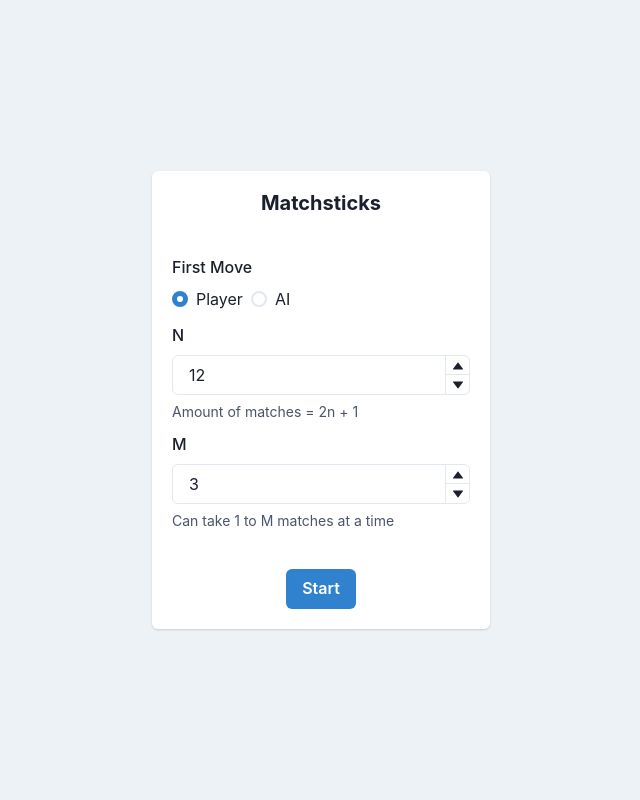
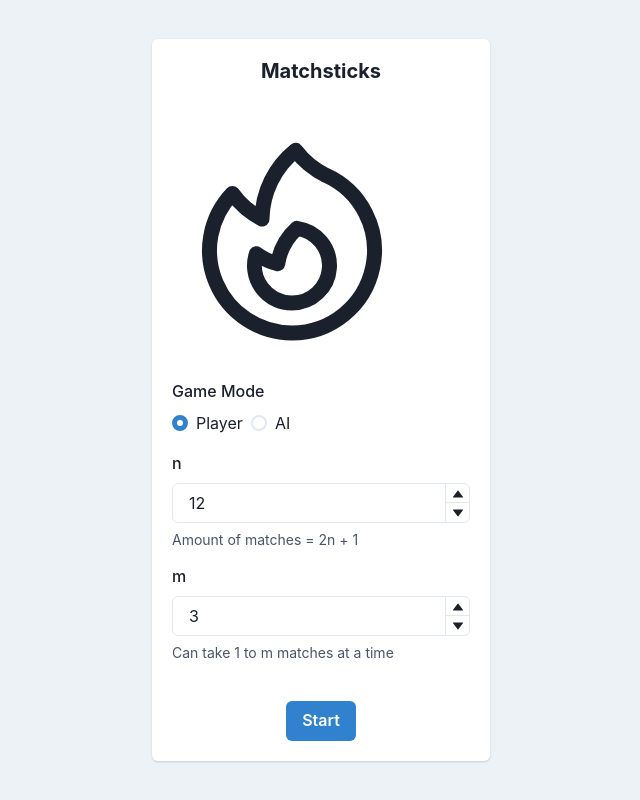
Before and after one commit to Anddrrew/sm-test-task, a React (Create React App) app: page / in a window 1280 px wide. Shown: the whole page, without its empty margins (319-959 px from the left). Built offline with nearby package versions, Linux system fonts and the light colour scheme.

Commit message:
Improved UI of StartCard

```diff
--- a/src/components/StartCard.tsx
+++ b/src/components/StartCard.tsx
@@ -4,6 +4,7 @@ import {
   CardBody,
   CardFooter,
   CardHeader,
+  Center,
   FormControl,
   FormHelperText,
   FormLabel,
@@ -19,14 +20,17 @@ import {
   Stack,
 } from '@chakra-ui/react';
 import { useGame } from '../providers/GameProvider';
-import { useState } from 'react';
+import { useEffect, useState } from 'react';
 import GameMode from '../types/GameMode';
+import { FireIcon } from '@heroicons/react/24/outline';
 
 export default function StartCard() {
   const { startGame } = useGame();
   const [mode, setMode] = useState(GameMode.PLAYER);
   const [n, setN] = useState(12);
   const [m, setM] = useState(3);
+
+  useEffect(() => setM(Math.min(2 * n + 1, m)), [n]);
 
   const handleStart = () => startGame(mode, n, m);
 
@@ -36,9 +40,12 @@ export default function StartCard() {
         <Heading size='md'>Matchsticks</Heading>
       </CardHeader>
       <CardBody>
-        <Stack gap={3}>
+        <Stack gap={4}>
+          <Center w='60'>
+            <FireIcon />
+          </Center>
           <FormControl>
-            <FormLabel>First Move</FormLabel>
+            <FormLabel>Game Mode</FormLabel>
             <RadioGroup value={mode} onChange={(v) => setMode(v as GameMode)}>
               <HStack>
                 <Radio value={GameMode.PLAYER}>Player</Radio>
@@ -48,7 +55,7 @@ export default function StartCard() {
           </FormControl>
 
           <FormControl>
-            <FormLabel>N</FormLabel>
+            <FormLabel>n</FormLabel>
             <NumberInput value={n} min={1} onChange={(v) => setN(Number(v))} isRequired>
               <NumberInputField />
               <NumberInputStepper>
@@ -60,15 +67,15 @@ export default function StartCard() {
           </FormControl>
 
           <FormControl>
-            <FormLabel>M</FormLabel>
-            <NumberInput value={m} min={1} onChange={(v) => setM(Number(v))} isRequired>
+            <FormLabel>m</FormLabel>
+            <NumberInput value={m} min={1} max={2 * n + 1} onChange={(v) => setM(Number(v))} isRequired>
               <NumberInputField />
               <NumberInputStepper>
                 <NumberIncrementStepper />
                 <NumberDecrementStepper />
               </NumberInputStepper>
             </NumberInput>
-            <FormHelperText>Can take 1 to M matches at a time</FormHelperText>
+            <FormHelperText>Can take 1 to m matches at a time</FormHelperText>
           </FormControl>
         </Stack>
       </CardBody>
```
